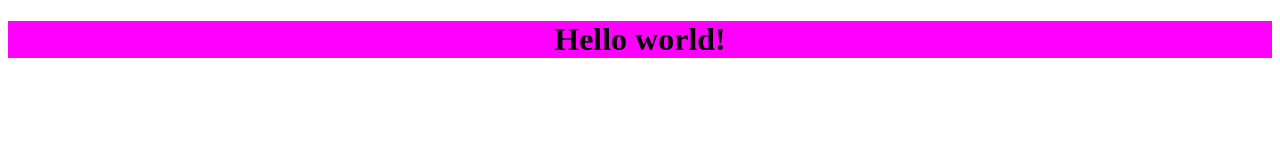
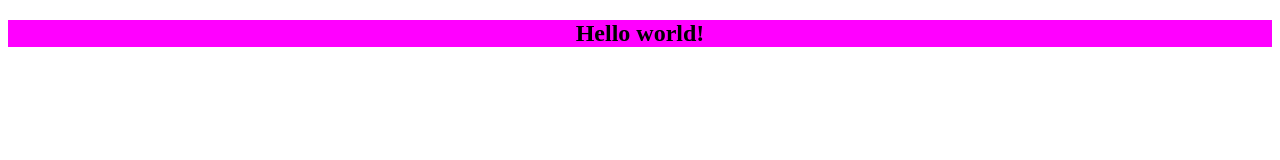
Before and after one commit to microandybros/microandybros.com, a Gatsby site: page / in a window 1280 px wide. Built offline with nearby package versions, Linux system fonts and the light colour scheme; Gatsby itself is replaced by a stand-in of ours.

Commit message:
Added global demo styles

```diff
--- a/src/pages/index.tsx
+++ b/src/pages/index.tsx
@@ -1,10 +1,8 @@
 import React from "react"
-import styled from "styled-components"
+import "../styles/global.css"
 
-const Header = styled.h1`
-  background-color: #f0f;
-  flex: 1;
-  text-align: center;
-`
-
-export default () => <Header>Hello world!</Header>
+export default () => {
+  return (
+    <h2 className="hello">Hello world!</h2>
+  )
+}
--- /dev/null
+++ b/src/styles/global.css
@@ -0,0 +1,5 @@
+.hello {
+  background-color: #f0f;
+  flex: 1;
+  text-align: center;
+}
```
